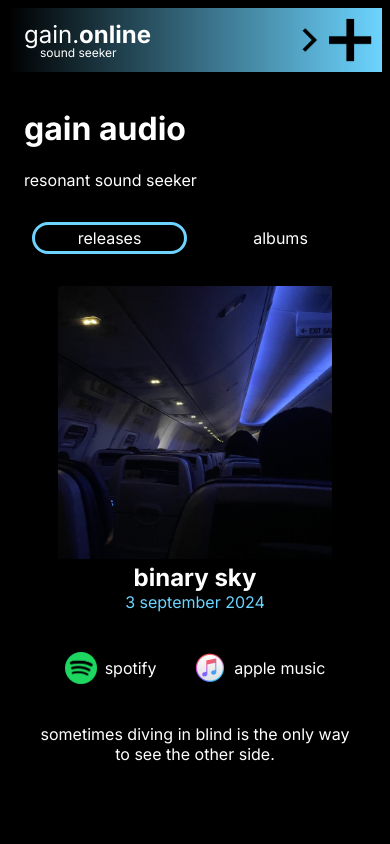
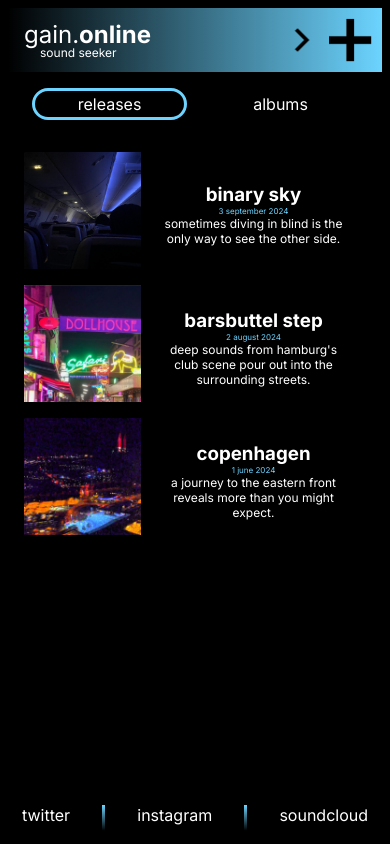
Before and after one commit to hharris56/gain.online, a Next.js app: page /audio in a window 390 px wide. Shown: the top 844 px of the page. Built offline with nearby package versions, Linux system fonts and the light colour scheme.

Commit message:
mobile audio page overhaul

```diff
--- a/src/app/audio/audio.css
+++ b/src/app/audio/audio.css
@@ -35,7 +35,6 @@
     justify-content: center;
     align-items: stretch;
 
-    margin-top: 2rem;
     cursor: pointer;
 }
 
@@ -92,6 +91,7 @@
 
 .releases-container-mobile{
     width: 100%;
+    margin-top: 2rem;
 
     display: flex;
     flex-direction: column;
@@ -101,20 +101,36 @@
 
 .release-container-mobile{
     display: flex;
-    flex-direction: column;
+    flex-direction: row;
     justify-content: center;
-    width: 80%;
+    width: 100%;
+    /* background-color: blue; */
+    margin-bottom: 1rem;
+}
+
+.release-image-mobile{
+    /* width: 15rem; */
+    width: 30vw;
 }
 
 .release-info-mobile{
     display: flex;
     flex-direction: column;
     justify-content: center;
-    text-align: center;
+    align-items: center;
+    flex-grow: 1;
 }
 
-.release-text-mobile{
-    width: 100%;
+.release-description-mobile{
+    text-align: center;
+    font-size: 0.75rem;
+    padding: 0rem 1rem;
+    width: 80%;
+}
+
+.release-date-mobile{
+    font-size: 0.5rem;
+    color: var(--accent-color)
 }
 
 
--- a/src/app/audio/binarySky/page.tsx
+++ b/src/app/audio/binarySky/page.tsx
@@ -4,8 +4,7 @@ import "../audio.css"
 import { useIsMobile } from "../../../hooks/mobileHooks"
 import DefaultAudioPage from "../../../components/defaultAudioPage/defaultAudioPage"
 
-export default function BarsbuttelStep(){
-    const isMobile = useIsMobile()
+export default function BinarySky(){
 
     // document.documentElement.style.setProperty("--primary-color", "black");
     document.documentElement.style.setProperty("--accent-color", "#5e61ff");
--- a/src/app/audio/page.tsx
+++ b/src/app/audio/page.tsx
@@ -19,8 +19,11 @@ export default function AudioPage(){
 
     return (
         <div className="page-content-container">
-            <h1>gain audio</h1>
-            <a>resonant sound seeker</a>
+            {!isMobile &&
+            (<div style={{marginBottom: "2rem"}}>
+                <h1>gain audio</h1>
+                <a>sound seeker</a>
+            </div>)}
             <div className="audio-selector-container">
                 <SelectorButton text={releases} onClick={() => setSelected(releases)} selected={selected == releases} />
                 <SelectorButton text={albums} onClick={() => setSelected(albums)} selected={selected == albums} />
@@ -132,36 +135,44 @@ interface ReleaseProps {
     cover: string,
     title: string,
     date: string,
-    route?: string
+    route: string
     links?: any
     description?: string
 }
 function Release(props: ReleaseProps){
     const isMobile = useIsMobile()
-    return (
-        <div className={isMobile ? "releases-container-mobile" : ""}>
-            <div className={"release-container" + (isMobile ? " release-container-mobile" : "")}>
-                {props.route ?
-                <Link href={props.route} className={"release-image" + (isMobile ? "-mobile" : "")}>
+    return isMobile ?
+    // mobile
+    (
+        <Link href={props.route}>
+            <div className="release-container-mobile">
+                <img src={props.cover} className="release-image-mobile"/>
+                <div className="release-info-mobile">
+                    <h3 style={{margin: "0.5rem 0.5rem 0rem 0.5rem"}}>{props.title}</h3>
+                    <a className="release-date-mobile">{props.date}</a>
+                    <a className="release-description-mobile">{props.description}</a>
+                </div>
+            </div>
+        </Link>
+    ) :
+    // desktop
+    (
+        <div>
+            <div className={"release-container"}>
+                <Link href={props.route} className="release-image">
                     <img
                         src={props.cover}
                         style={{maxWidth: "100%"}}
                     />
                 </Link>
-                :
-                <img
-                    src={props.cover}
-                    className={"release-image" + (isMobile ? "-mobile" : "")}
-                />
-                }
+                <div className="release-info">
 
-                <div className={isMobile ? "release-info-mobile" : "release-info"}>
-                    <div style={{fontSize: "1.5rem", fontWeight: "bold"}}>{props.title}</div>
-                    <a style={{color: "var(--secondary-text-color)", fontSize: "1rem"}}>{props.date}</a>
-                    <div className={"release-text" + (isMobile ? " release-text-mobile" : "")}>
+                    <div className="release-text">
+                        <h2 style={{marginBottom: "0rem"}}>{props.title}</h2>
+                        <a style={{color: "var(--secondary-text-color)", fontSize: "1rem"}}>{props.date}</a>
                         <MusicLinkBar
                             links={props.links}
-                            sx={{marginBottom: "2rem"}}
+                            sx={{margin: "2rem 0rem"}}
                         />
                         <a>{props.description}</a>
                     </div>
```
